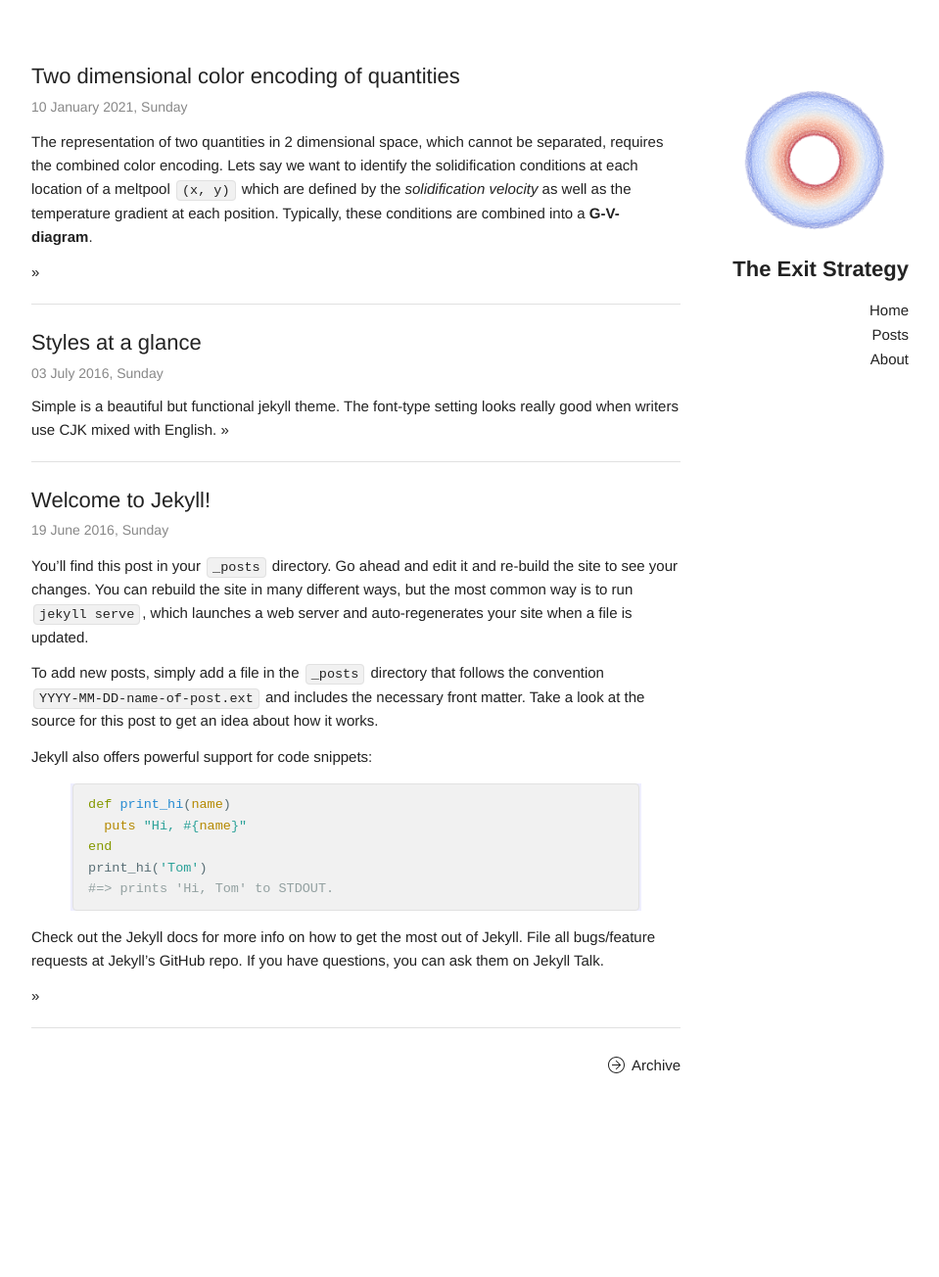
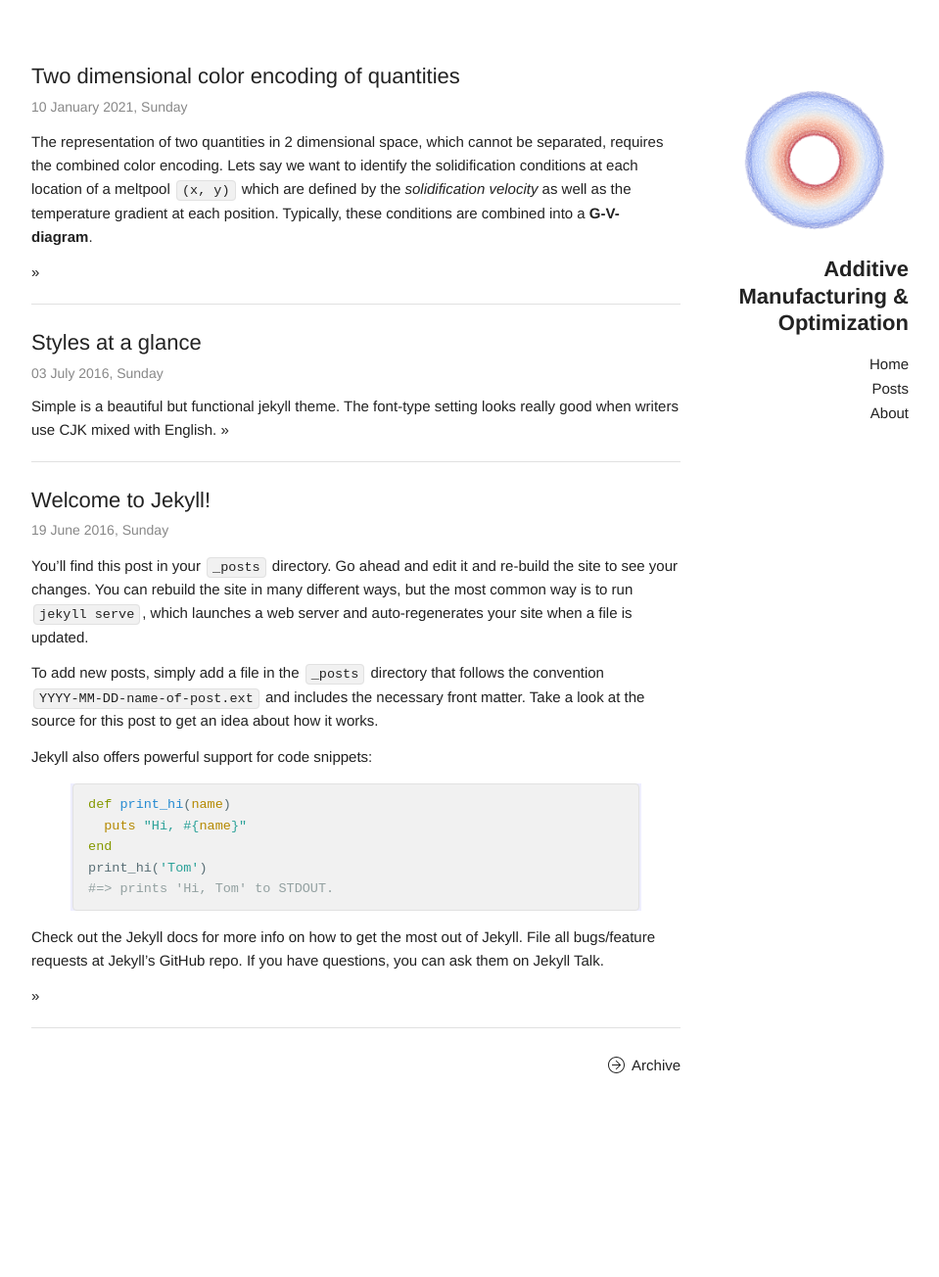
Before and after one commit to theexitstrategy/theexitstrategy.github.io, a Jekyll site: the page built from index.html, in a window 1280 px wide. Shown: the whole page at 98% size, without its empty margins (160-1119 px from the left). Built offline with Jekyll 4.4.1, drawn with Linux system fonts in a browser that asks for light colours.

Commit message:
Change Title

```diff
--- a/_config.yml
+++ b/_config.yml
@@ -6,10 +6,9 @@
 # 'jekyll serve'. If you change this file, please restart the server process.
 
 # Site settings
-title: The Exit Strategy
+title: Additive Manufacturing & Optimization
 email: christoph.breuning@fau.de
 description: > # this means to ignore newlines until "baseurl:"
-  Additive Manufacturing, optimization & emergent phenoemena
 baseurl:  # the subpath of your site, e.g. /blog
 url: # the base hostname & protocol for your site
 twitter_username: chrisbreu
```
